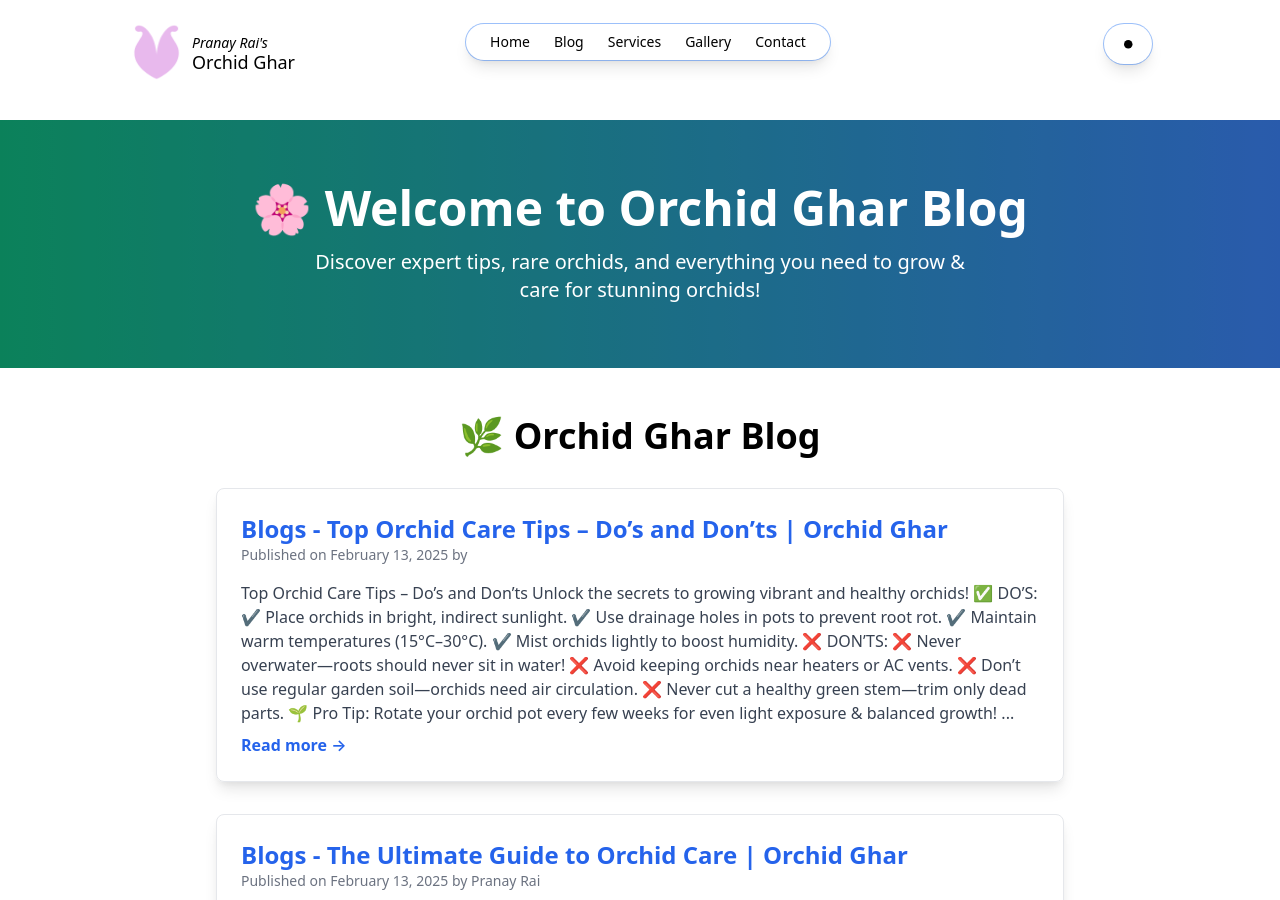
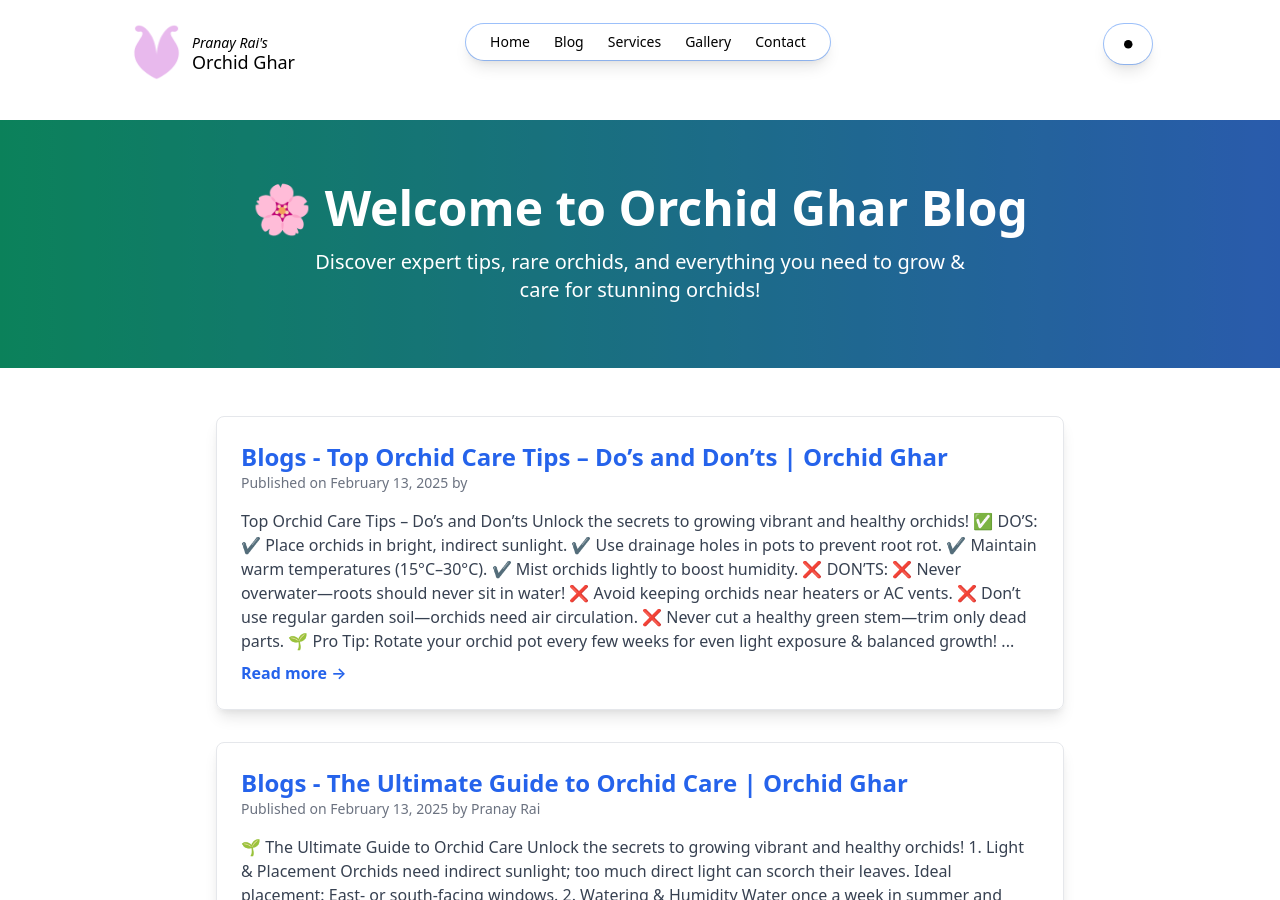
Before and after one commit to OrchidGhar/orchidghar.github.io, a Jekyll site: the page built from blog.html, in a window 1280 px wide and 900 px high. Built offline with Jekyll 4.4.1, drawn with Linux system fonts in a browser that asks for light colours; nearby versions of some CDN libraries.

```diff
--- a/_layouts/blogs.html
+++ b/_layouts/blogs.html
@@ -18,7 +18,7 @@
 <body>
     {% include header.html %}
     <main class="pt-14">
-        {% include blogsHeader.html %}
+
         {{ content }}
     </main>
 
--- a/blog.html
+++ b/blog.html
@@ -3,10 +3,8 @@
 title: Blog
 permalink: /blog/
 ---
-
+{% include blogsHeader.html %}
 <section class="max-w-4xl mx-auto px-6 py-12">
-    <h1 class="text-4xl font-bold text-center mb-8">🌿 Orchid Ghar Blog</h1>
-
     <!-- Loop through blog posts -->
     <div class="space-y-8">
         {% for post in site.posts %}
```
